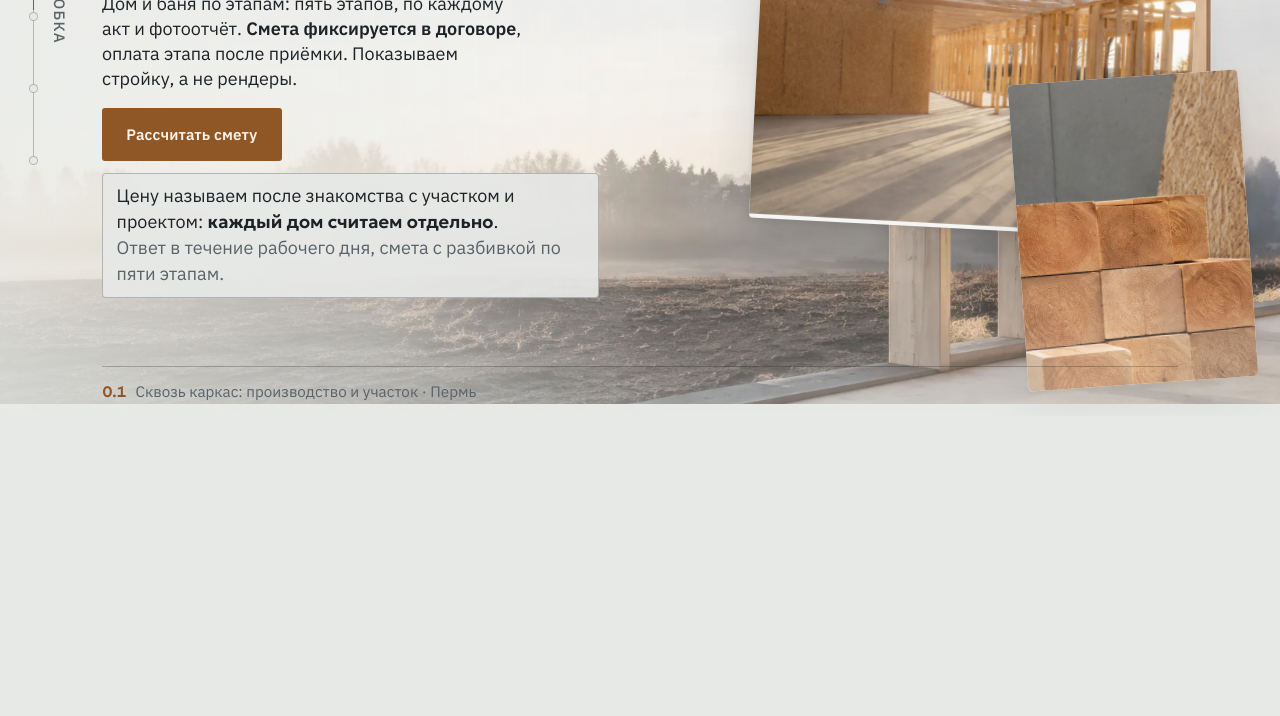
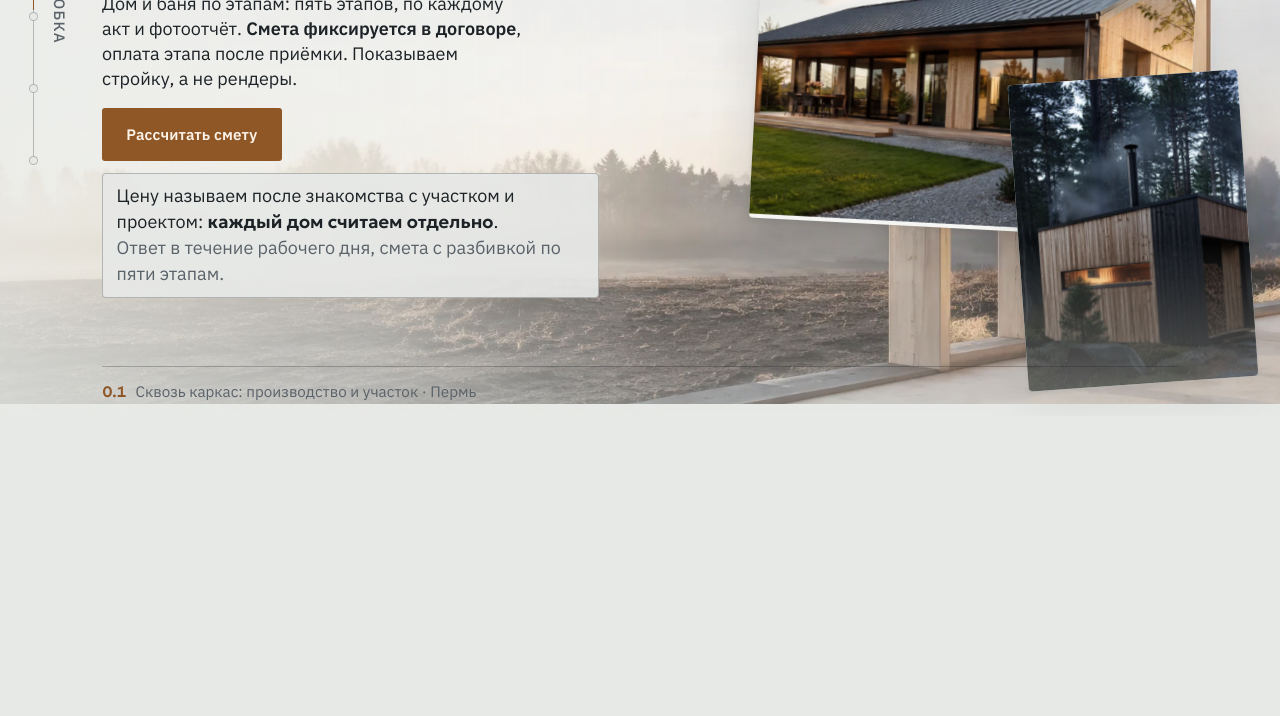
Before and after one commit to Ryauzoff/stroiteli-70000001119079827-demo, a plain HTML site: page index.html in a window 1280 px wide. Shown: the part 384-1100 px from the top of the page. Drawn offline with Linux system fonts and the light colour scheme.

Commit message:
Новые картинки на первом экране: дом и баня

```diff
--- a/index.html
+++ b/index.html
@@ -422,8 +422,8 @@
       <div data-v-stage>
         <div class="hv" aria-hidden="true">
           <div class="hv__back"><div data-v-parallax="1.2"><img src="assets/hero-v-back.webp" alt="" width="1920" height="1080" fetchpriority="high" decoding="async"></div></div>
-          <div class="hv__card hv__card--mid"><div data-v-parallax="0.8"><img src="assets/frame.webp" alt="" width="1600" height="900" decoding="async"></div></div>
-          <div class="hv__card hv__card--near"><div data-v-parallax="-0.6"><img src="assets/material-card.webp" alt="" width="1200" height="960" decoding="async"></div></div>
+          <div class="hv__card hv__card--mid"><div data-v-parallax="0.8"><img src="assets/hero-house.webp" alt="Готовый модульный дом с террасой" width="1600" height="900" decoding="async"></div></div>
+          <div class="hv__card hv__card--near"><div data-v-parallax="-0.6"><img src="assets/hero-banya.webp" alt="Модульная баня из дерева среди сосен" width="1200" height="1600" decoding="async"></div></div>
         </div>
         <div class="cover__scrim" aria-hidden="true"></div>
         <div class="v-wrap title">
```
Also changed, not shown: assets/hero-banya.webp (added), assets/hero-house.webp (added).
